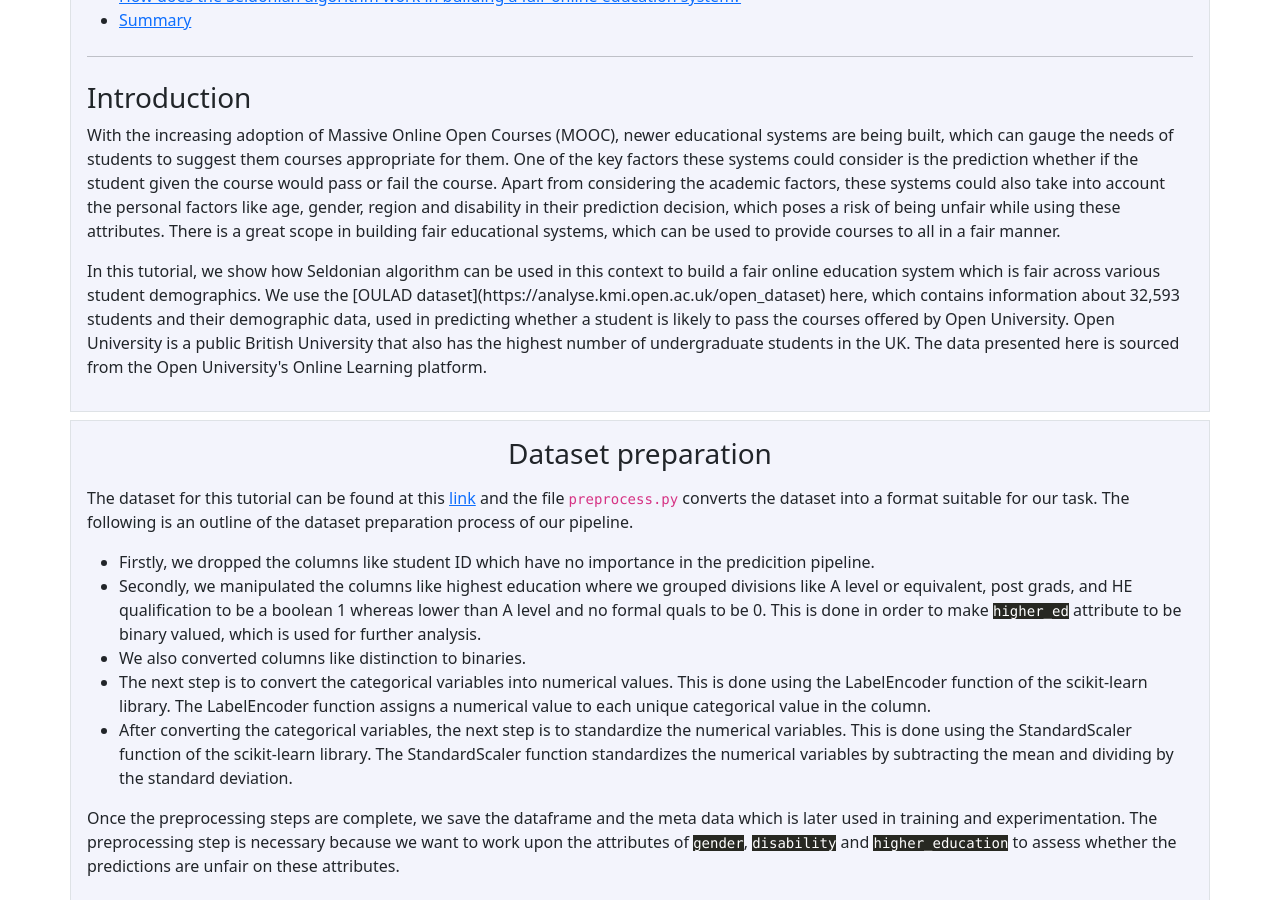
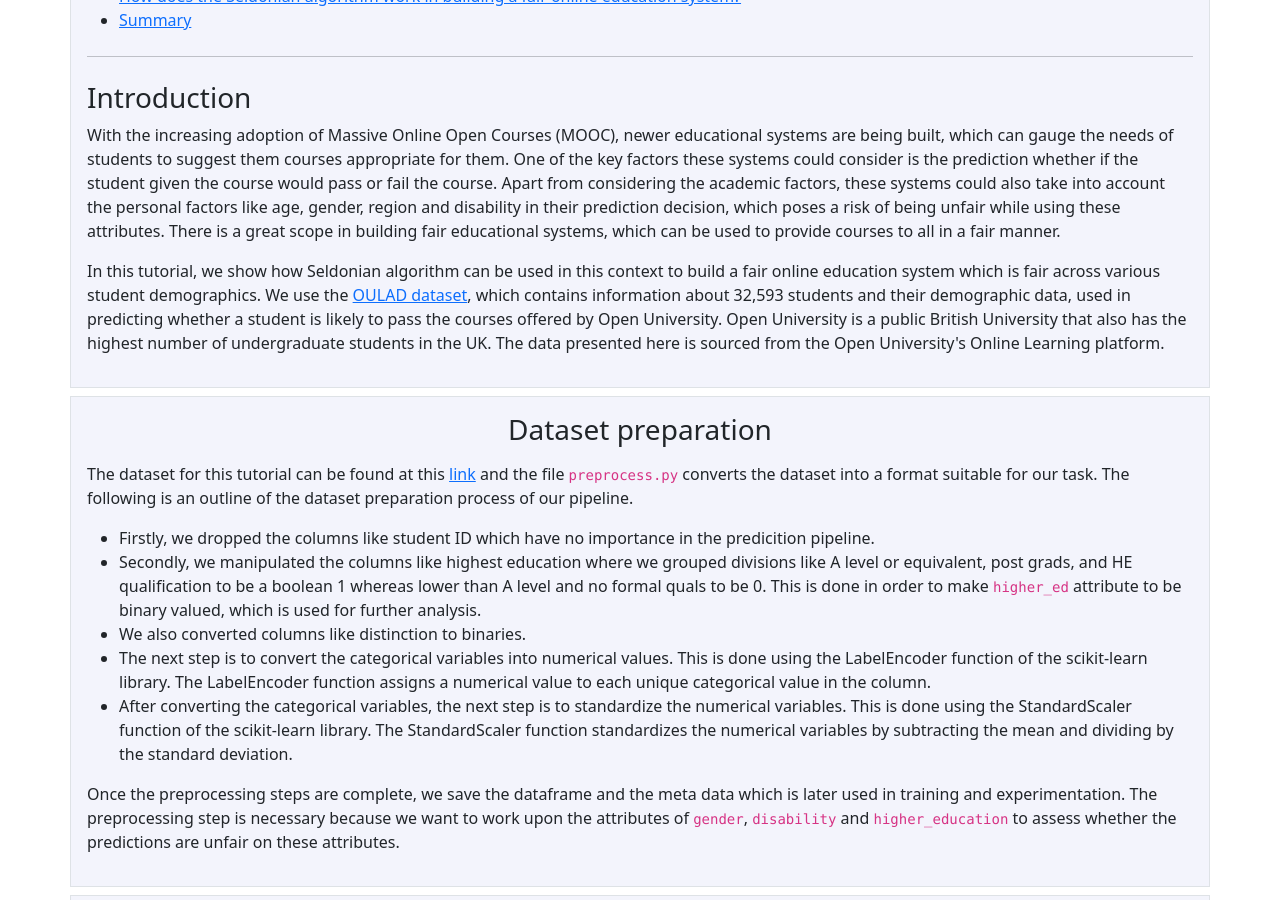
Before and after one commit to seldonian-framework/Tutorials, a Jekyll site: the page built from examples/comp_winner_yerawar.md, in a window 1280 px wide and 900 px high, scrolled down 466 px. Built offline with Jekyll 4.4.1, drawn with Linux system fonts in a browser that asks for light colours; nearby versions of some CDN libraries; formulas are drawn with MathJax 3.

Commit message:
Phil's comments

```diff
--- a/examples/comp_winner_yerawar.md
+++ b/examples/comp_winner_yerawar.md
@@ -30,7 +30,7 @@ title: Seldonian \| Fairness in student course completion based on student data
     </p>
 
     <p>
-    	In this tutorial, we show how Seldonian algorithm can be used in this context to build a fair online education system which is fair across various student demographics. We use the [OULAD dataset](https://analyse.kmi.open.ac.uk/open_dataset) here, which contains information about 32,593 students and their demographic data, used in predicting whether a student is likely to pass the courses offered by Open University. Open University is a public British University that also has the highest number of undergraduate students in the UK. The data presented here is sourced from the Open University's Online Learning platform.
+    	In this tutorial, we show how Seldonian algorithm can be used in this context to build a fair online education system which is fair across various student demographics. We use the <a href="https://analyse.kmi.open.ac.uk/open_dataset">OULAD dataset</a>, which contains information about 32,593 students and their demographic data, used in predicting whether a student is likely to pass the courses offered by Open University. Open University is a public British University that also has the highest number of undergraduate students in the UK. The data presented here is sourced from the Open University's Online Learning platform.
     </p>
 	</div>
 
@@ -42,14 +42,14 @@ title: Seldonian \| Fairness in student course completion based on student data
 
 <ul>
     <li> Firstly, we dropped the columns like student ID which have no importance in the predicition pipeline. </li>
-    <li> Secondly, we manipulated the columns like highest education where we grouped divisions like A level or equivalent, post grads, and HE qualification to be a boolean 1 whereas lower than A level and no formal quals to be 0. This is done in order to make <code class="highlight">higher_ed</code> attribute to be binary valued, which is used for further analysis.</li>
+    <li> Secondly, we manipulated the columns like highest education where we grouped divisions like A level or equivalent, post grads, and HE qualification to be a boolean 1 whereas lower than A level and no formal quals to be 0. This is done in order to make <code class='codesnippet'>higher_ed</code> attribute to be binary valued, which is used for further analysis.</li>
     <li> We also converted columns like distinction to binaries. </li>
     <li> The next step is to convert the categorical variables into numerical values. This is done using the LabelEncoder function of the scikit-learn library. The LabelEncoder function assigns a numerical value to each unique categorical value in the column.</li>
     <li> After converting the categorical variables, the next step is to standardize the numerical variables. This is done using the StandardScaler function of the scikit-learn library. The StandardScaler function standardizes the numerical variables by subtracting the mean and dividing by the standard deviation.</li>
 </ul>
 
 <p>
-    Once the preprocessing steps are complete, we save the dataframe and the meta data which is later used in training and experimentation. The preprocessing step is necessary because we want to work upon the attributes of <code class="highlight">gender</code>, <code class="highlight">disability</code> and <code class="highlight">higher_education</code> to assess whether the predictions are unfair on these attributes.
+    Once the preprocessing steps are complete, we save the dataframe and the meta data which is later used in training and experimentation. The preprocessing step is necessary because we want to work upon the attributes of <code class='codesnippet'>gender</code>, <code class='codesnippet'>disability</code> and <code class='codesnippet'>higher_education</code> to assess whether the predictions are unfair on these attributes.
 </p>
 
 </div>
@@ -58,7 +58,7 @@ title: Seldonian \| Fairness in student course completion based on student data
 <h3 id="experiments" name="experiments" align="center" class="mb-3">Seldonian Experiments</h3>
 
 <p>
-	<code>exp.py</code> takes care of running the seldonian experiments across various spec objects. The file takes two command line inputs: <code class="highlight">attribute</code> which is the name of the attribute to be considered for analysis (<code class="highlight">[gender,higher_ed,disability]</code>) and <code class="highlight">constraint_type</code> which is the nature of the constraint string used to create the spec object (<code class="highlight">[disp,eq]</code>).
+	<code>exp.py</code> takes care of running the seldonian experiments across various spec objects. The file takes two command line inputs: <code class='codesnippet'>attribute</code> which is the name of the attribute to be considered for analysis (<code class='codesnippet'>[gender,higher_ed,disability]</code>) and <code class='codesnippet'>constraint_type</code> which is the nature of the constraint string used to create the spec object (<code class='codesnippet'>[disp,eq]</code>).
 </p>
 
 <p>
@@ -156,5 +156,5 @@ These are various fairness metrics that can be used to evaluate the fairness of
 <h3 id="summary" align="center" class="mb-3">Summary</h3>
 
 <p>
-In this tutorial, we implemented the Seldonian Toolkit on the OULAD dataset, building a classifier which predicts the success of a student in a given course. We played around with a variety of constraints, both differing in constraint format and the attribute considered for fairness. We compared the performance of the Seldonian Algorithm with respect to that of a random classifier and a logistic regression model with the help of the <code>experiments</code> library. For the case of <code class="highlight">higher_ed</code>, as the performance of the Seldonian Algorithm approaches that of a logistic regression model without constraints, the logistic regression model violates the fairness constraints very often, while the QSA algorithm always respects the fairness bounds and delivering similar performance.
+In this tutorial, we implemented the Seldonian Toolkit on the OULAD dataset, building a classifier which predicts the success of a student in a given course. We played around with a variety of constraints, both differing in constraint format and the attribute considered for fairness. We compared the performance of the Seldonian Algorithm with respect to that of a random classifier and a logistic regression model with the help of the <code>experiments</code> library. For the case of <code class='codesnippet'>higher_ed</code>, as the performance of the Seldonian Algorithm approaches that of a logistic regression model without constraints, the logistic regression model violates the fairness constraints very often, while the QSA algorithm always respects the fairness bounds and delivering similar performance.
 </p>
```
Also changed, not shown: examples/comp_winner_lacy.md (+5 -1 lines).
